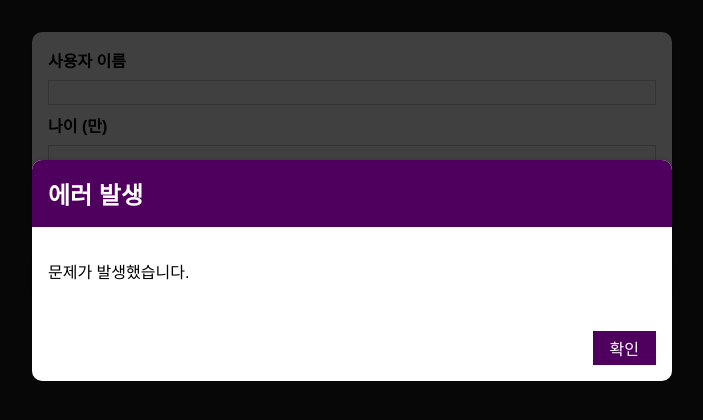
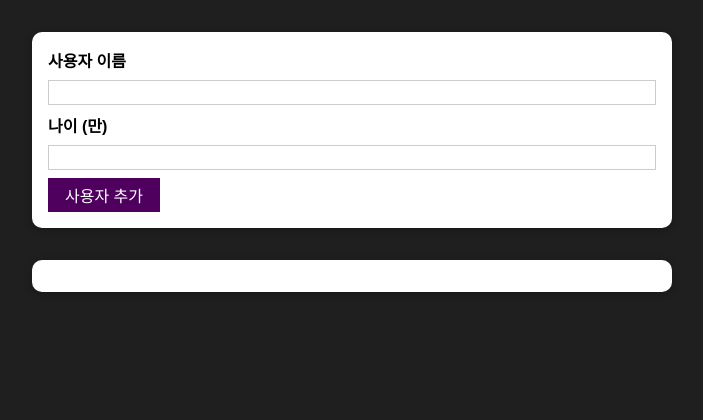
Before and after one commit to kjm541006/udemy, a React (Create React App) app in the folder react/02-starting-project/: page / in a window 1280 px wide. Shown: the top 420 px of the page, without its empty margins (288-991 px from the left). Built offline with nearby package versions, Linux system fonts and the light colour scheme.

Commit message:
에러 관리 및 모달 기능 구현

```diff
--- a/react/02-starting-project/src/components/UI/ErrorModal.js
+++ b/react/02-starting-project/src/components/UI/ErrorModal.js
@@ -8,7 +8,7 @@ import styles from "./ErrorModal.module.css";
 export default function ErrorModal(props) {
   return (
     <div>
-      <div className={styles.backdrop} />
+      <div className={styles.backdrop} onClick={props.onConfirm} />
       <Card className={styles.modal}>
         <header className={styles.header}>
           <h2>{props.title}</h2>
@@ -17,7 +17,7 @@ export default function ErrorModal(props) {
           <p>{props.message}</p>
         </main>
         <footer className={styles.actions}>
-          <Button>확인</Button>
+          <Button onClick={props.onConfirm}>확인</Button>
         </footer>
       </Card>
     </div>
--- a/react/02-starting-project/src/components/Users/AddUser.js
+++ b/react/02-starting-project/src/components/Users/AddUser.js
@@ -8,13 +8,22 @@ import styles from "./AddUser.module.css";
 export default function AddUser(props) {
   const [enteredUsername, setEnteredUsername] = useState("");
   const [enteredAge, setEnteredAge] = useState("");
+  const [error, setError] = useState();
 
   const addUserHandler = (e) => {
     e.preventDefault();
     if (enteredAge.trim().length === 0 || enteredUsername.trim().length === 0) {
+      setError({
+        title: "유효하지 않은 입력값입니다",
+        message: "사용자 이름과 나이를 정확히 입력해주세요.",
+      });
       return;
     }
     if (+enteredAge < 1) {
+      setError({
+        title: "유효하지 않은 나이입니다",
+        message: "나이는 1부터 입력 가능합니다.",
+      });
       return;
     }
     console.log(enteredUsername, enteredAge);
@@ -31,9 +40,13 @@ export default function AddUser(props) {
     setEnteredAge(e.target.value);
   };
 
+  const errorHandler = () => {
+    setError(null);
+  };
+
   return (
     <div>
-      <ErrorModal title="에러 발생" message="문제가 발생했습니다." />
+      {error && <ErrorModal title={error.title} message={error.message} onConfirm={errorHandler} />}
       <Card className={styles.input}>
         <form onSubmit={addUserHandler}>
           <label htmlFor="username">사용자 이름</label>
```
